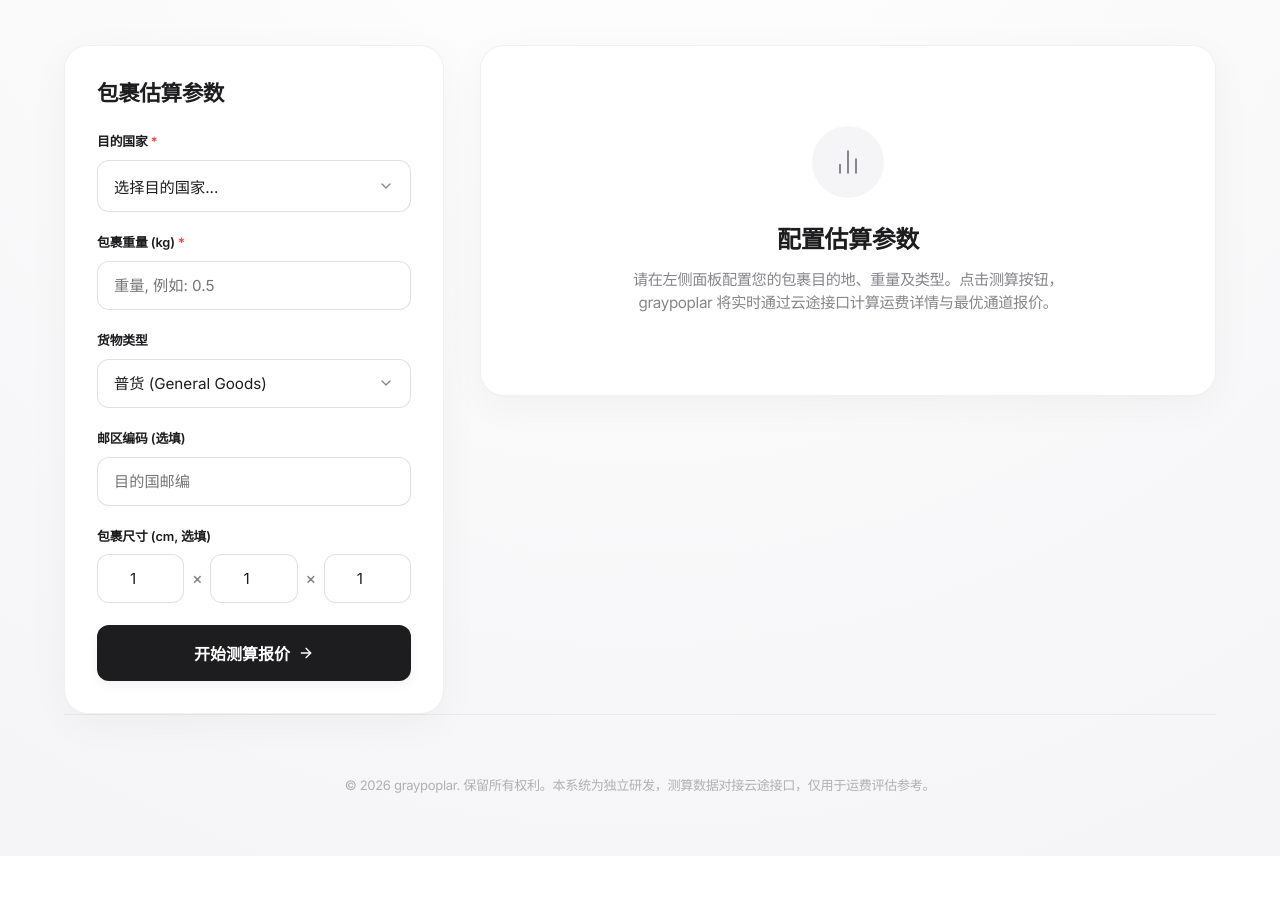
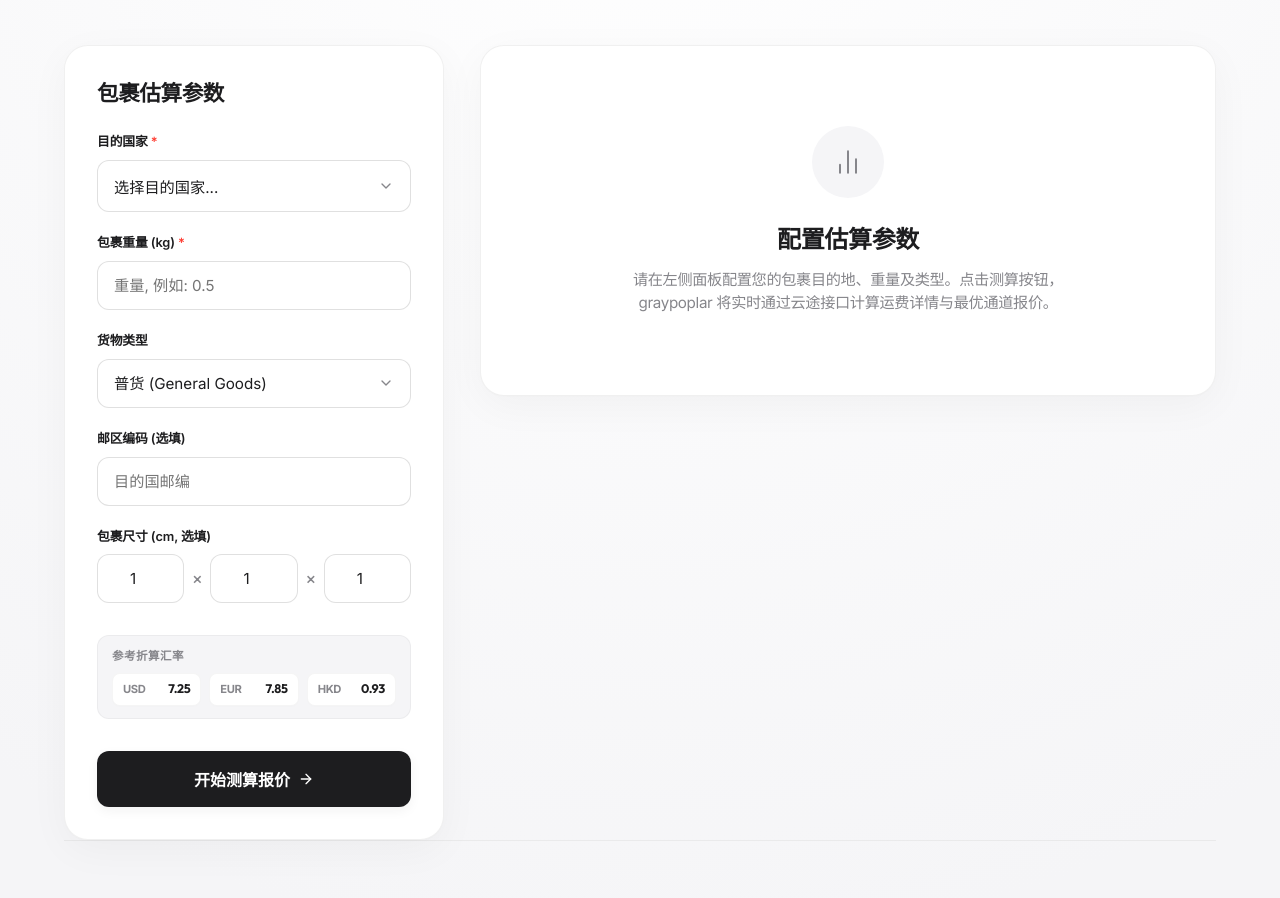
Before and after one commit to gp928150-max/gp-Yuntu-Logistics-Quotation, a website: page index.html in a window 1280 px wide. Shown: the part 245-1143 px from the top of the page. Before the commit the page ends 1101 px from the top, so only its background shows below. Drawn offline with Linux system fonts and the light colour scheme.

Commit message:
Show exchange rates in sidebar widget under V1.4.9

```diff
--- a/index.html
+++ b/index.html
@@ -11,7 +11,7 @@
     <!-- Style Sheet -->
     <link rel="stylesheet" href="style.css">
     <!-- App Logic -->
-    <script src="app.js?v=1.4.8" defer></script>
+    <script src="app.js?v=1.4.9" defer></script>
 </head>
 <body>
     <div class="app-container">
@@ -26,7 +26,7 @@
                     <a href="https://www.graypoplar.com/" target="_blank" class="nav-link">官网首页</a>
                     <a href="https://wa.me/85262508059" target="_blank" class="nav-link">客服咨询</a>
                     <span class="nav-separator">/</span>
-                    <span class="nav-version">V1.4.8 Enterprise</span>
+                    <span class="nav-version">V1.4.9 Enterprise</span>
                 </div>
             </div>
             <div class="nav-right">
@@ -170,6 +170,22 @@
                                 <input type="number" id="quote-width" min="1" placeholder="宽" value="1">
                                 <span class="times">&times;</span>
                                 <input type="number" id="quote-height" min="1" placeholder="高" value="1">
+                        </div>
+                        <div class="exchange-rates-widget">
+                            <span class="widget-title">参考折算汇率</span>
+                            <div class="rates-row">
+                                <div class="rate-chip">
+                                    <span class="chip-curr">USD</span>
+                                    <span class="chip-val">7.25</span>
+                                </div>
+                                <div class="rate-chip">
+                                    <span class="chip-curr">EUR</span>
+                                    <span class="chip-val">7.85</span>
+                                </div>
+                                <div class="rate-chip">
+                                    <span class="chip-curr">HKD</span>
+                                    <span class="chip-val">0.93</span>
+                                </div>
                             </div>
                         </div>
                         <button type="submit" class="submit-btn full-width">
--- a/style.css
+++ b/style.css
@@ -539,6 +539,56 @@ body {
     color: var(--text-secondary);
     font-weight: 500;
     font-size: 1rem;
+}
+
+.exchange-rates-widget {
+    margin-top: 24px;
+    margin-bottom: 24px;
+    padding: 12px 14px;
+    background: #f5f5f7;
+    border-radius: 12px;
+    border: 1px solid rgba(0, 0, 0, 0.04);
+}
+
+.widget-title {
+    font-size: 0.72rem;
+    font-weight: 700;
+    color: var(--text-secondary);
+    text-transform: uppercase;
+    letter-spacing: 0.04em;
+    margin-bottom: 8px;
+    display: block;
+    user-select: none;
+}
+
+.rates-row {
+    display: flex;
+    gap: 8px;
+}
+
+.rate-chip {
+    flex: 1;
+    display: flex;
+    align-items: center;
+    justify-content: space-between;
+    padding: 6px 10px;
+    background: #ffffff;
+    border-radius: 8px;
+    border: 1px solid rgba(0, 0, 0, 0.04);
+    box-shadow: 0 1px 2px rgba(0,0,0,0.01);
+}
+
+.chip-curr {
+    font-size: 0.7rem;
+    font-weight: 700;
+    color: var(--text-secondary);
+}
+
+.chip-val {
+    font-size: 0.78rem;
+    font-weight: 700;
+    color: var(--text-primary);
+    font-family: var(--font-heading);
 }
 
 .submit-btn {
```
